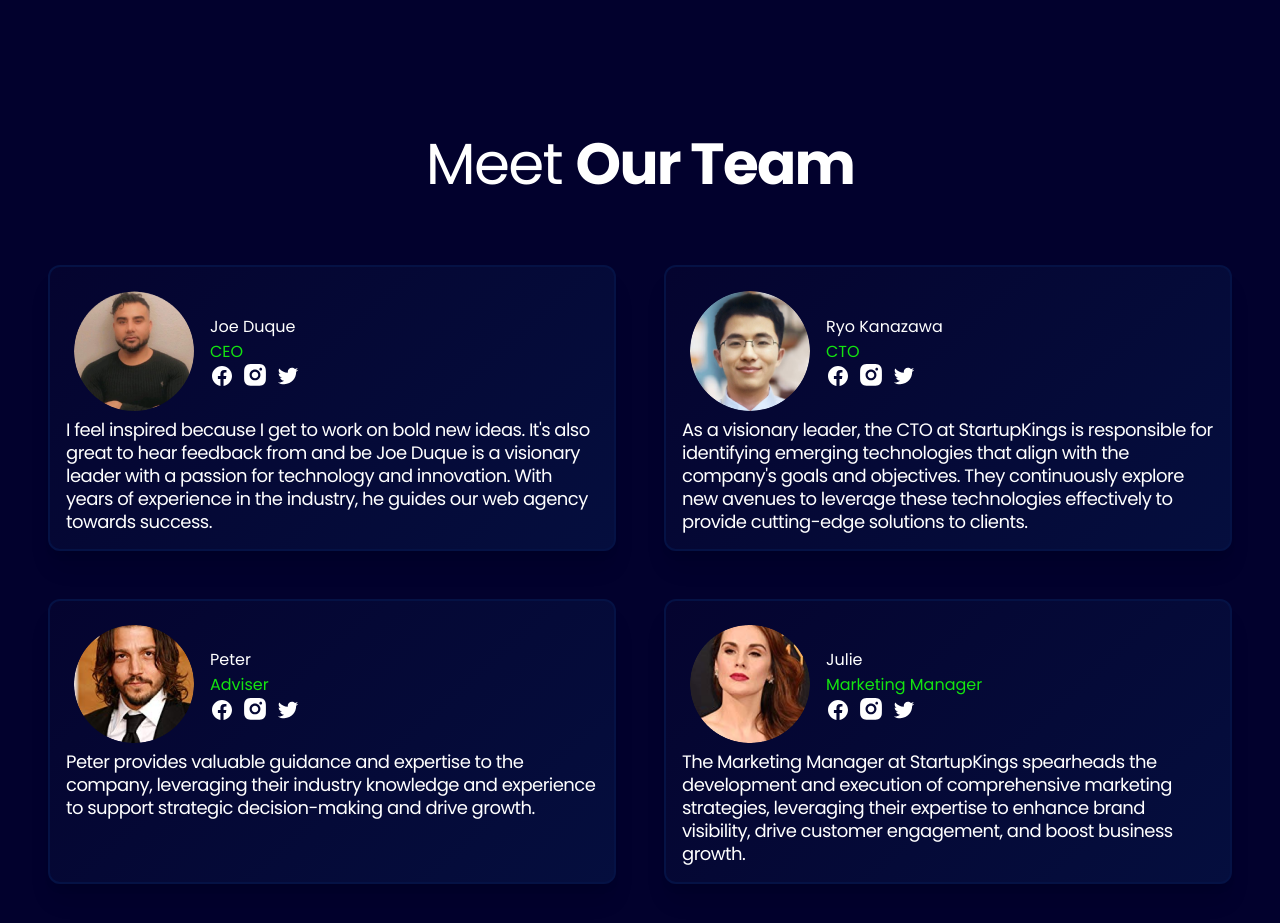
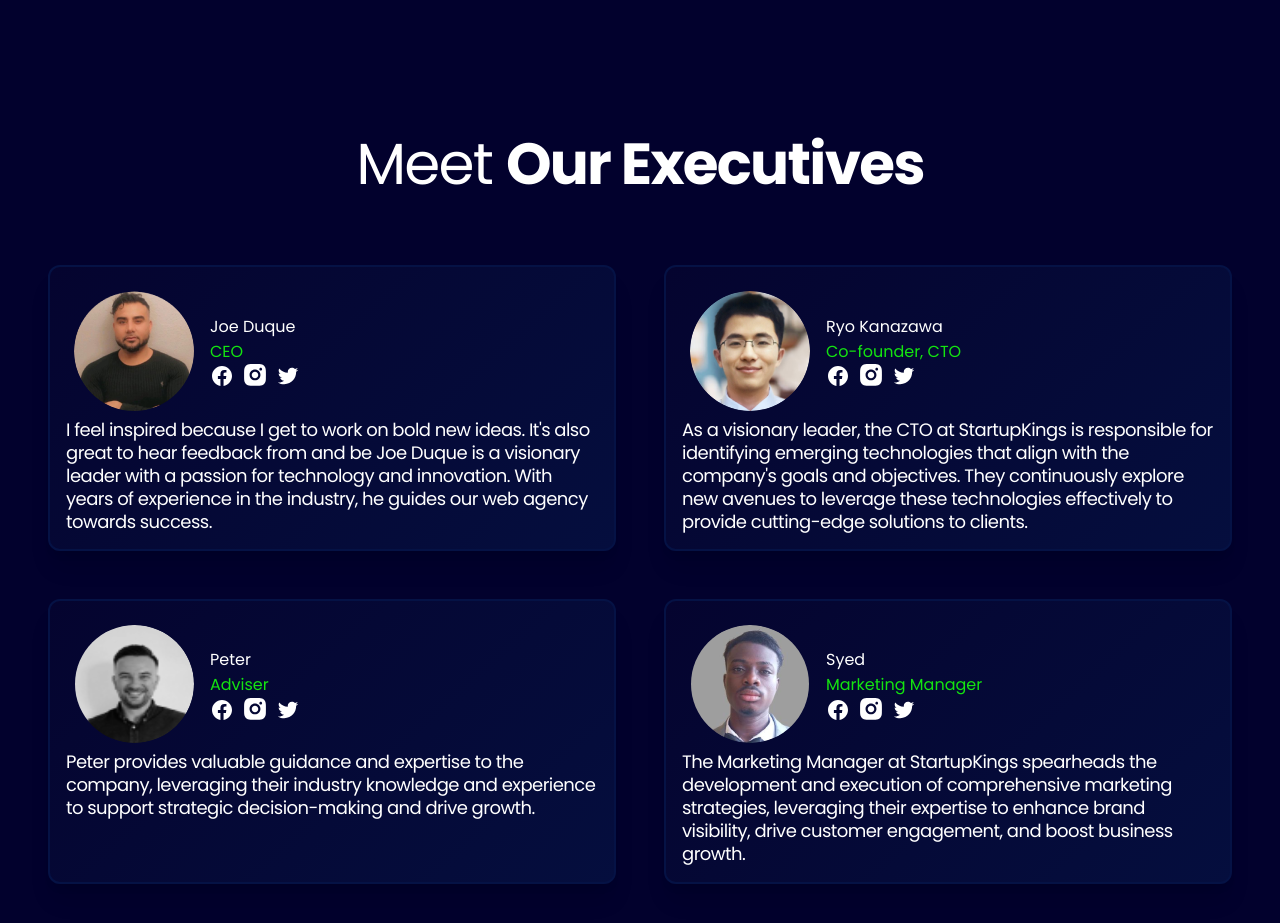
Before and after one commit to YakivBioko/startupkings-frontend, a Next.js app: page / in a window 1280 px wide. Shown: the part 6040-6963 px from the top of the page. Built offline with nearby package versions, Linux system fonts and the light colour scheme.

Commit message:
update photos

```diff
--- a/src/views/Home/Team/index.tsx
+++ b/src/views/Home/Team/index.tsx
@@ -13,7 +13,7 @@ const members: CardProps[] = [
   },
   {
     name: "Ryo Kanazawa",
-    position: "CTO",
+    position: "Co-founder, CTO",
     photo: "/assets/images/home/team/ryo.png",
     description:
       "As a visionary leader, the CTO at StartupKings is responsible for identifying emerging technologies that align with the company's goals and objectives. They continuously explore new avenues to leverage these technologies effectively to provide cutting-edge solutions to clients.",
@@ -28,9 +28,9 @@ const members: CardProps[] = [
     socials: {},
   },
   {
-    name: "Julie",
+    name: "Syed",
     position: "Marketing Manager",
-    photo: "/assets/images/home/team/julie.png",
+    photo: "/assets/images/home/team/syed.png",
     description:
       "The Marketing Manager at StartupKings spearheads the development and execution of comprehensive marketing strategies, leveraging their expertise to enhance brand visibility, drive customer engagement, and boost business growth.",
     socials: {},
@@ -41,7 +41,7 @@ export default function Team() {
   return (
     <section className="px-12 pb-24 pt-48 md:pb-64 md:pt-64" id="meet-team">
       <h2 className="text-[30px] md:text-[58px]">
-        Meet <b>Our Team</b>
+        Meet <b>Our Executives</b>
       </h2>
 
       <div className="mt-16 grid grid-cols-1 gap-12 md:grid-cols-2">
```
Also changed, not shown: public/assets/images/home/team/peter.png, public/assets/images/home/team/syed.png.
